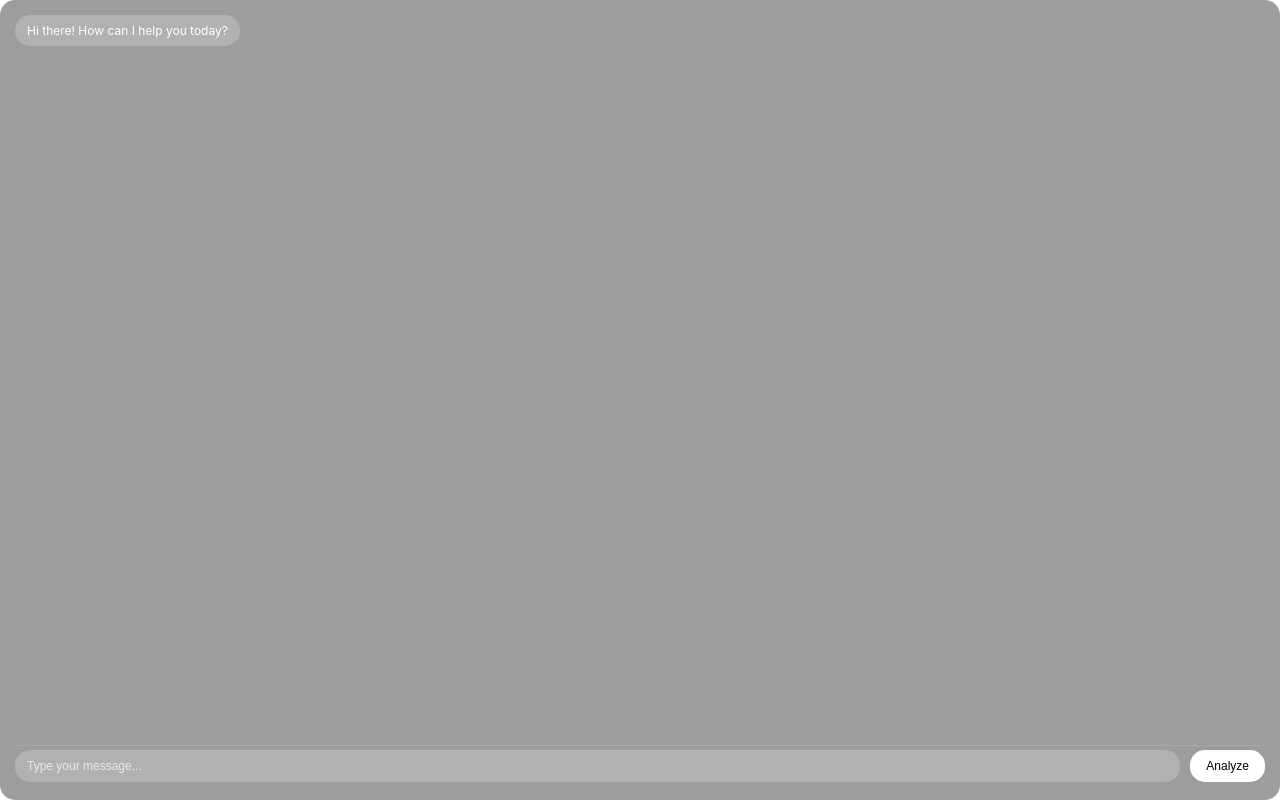
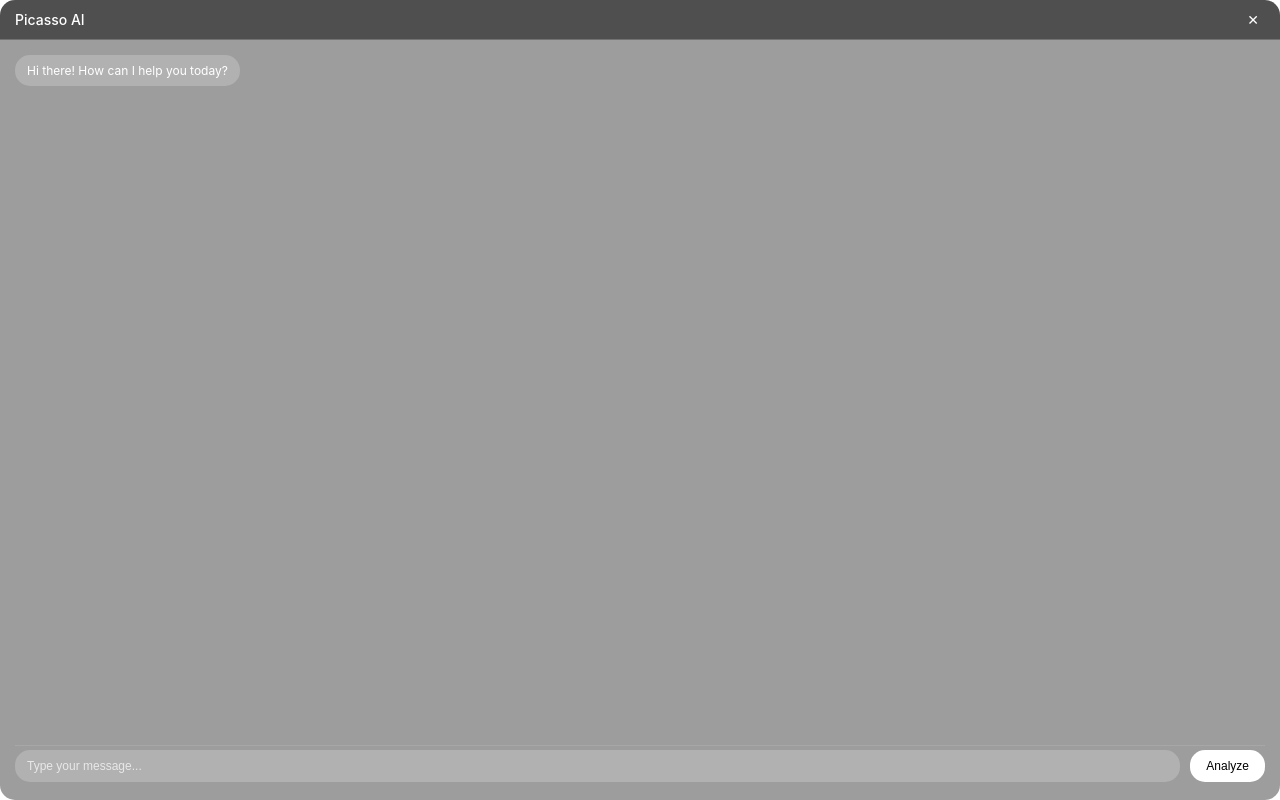
Before and after one commit to jennnniferkuang/picassa, an Electron app: page UI/index.html in a window 1280 px wide. Drawn offline with Linux system fonts and the light colour scheme.

Commit message:
Added Navbar and Button Close Functionality (Doesn't work lmao)

```diff
--- a/UI/index.html
+++ b/UI/index.html
@@ -6,6 +6,10 @@
     <link rel="stylesheet" href="styles.css" />
   </head>
   <body>
+    <div id="navbar">
+      <div class="navbar-title">Picasso AI</div>
+      <div id="close-icon" class="navbar-icon">✕</div>
+    </div>
     <div id="chat-container">
       <div id="messages">
         <div class="message bot">Hi there! How can I help you today?</div>
--- a/UI/renderer.js
+++ b/UI/renderer.js
@@ -1,9 +1,17 @@
 const messages = document.getElementById("messages");
 const messageInput = document.getElementById("message-input");
 const sendButton = document.getElementById("send-button");
+const closeIcon = document.getElementById("close-icon");
 
 // Backend URL - adjust this to match your Flask server
 const BACKEND_URL = 'http://localhost:5001';
+
+// Close app functionality
+closeIcon.addEventListener("click", () => {
+  // Send message to main process to close the app
+  const { ipcRenderer } = require('electron');
+  ipcRenderer.send('app-close');
+});
 
 /**
  * Parses a complete string with markdown and converts it to HTML.
--- a/UI/styles.css
+++ b/UI/styles.css
@@ -18,11 +18,52 @@ body {
   background: transparent;
 }
 
+#navbar {
+  -webkit-app-region: drag;
+  display: flex;
+  justify-content: space-between;
+  align-items: center;
+  padding: 10px 15px;
+  background-color: rgba(60, 60, 60, 0.9);
+  border-bottom: 1px solid rgba(255, 255, 255, 0.2);
+  height: 40px;
+  box-sizing: border-box;
+  border-radius: 15px 15px 0 0;
+}
+
+.navbar-title {
+  color: white;
+  font-size: 14px;
+  font-weight: 500;
+  -webkit-app-region: no-drag;
+}
+
+.navbar-icon {
+  color: white;
+  font-size: 14px;
+  width: 24px;
+  height: 24px;
+  display: flex;
+  align-items: center;
+  justify-content: center;
+  cursor: pointer;
+  -webkit-app-region: no-drag;
+  transition: all 0.2s ease;
+  border-radius: 50%;
+  background-color: transparent;
+}
+
+.navbar-icon:hover {
+  background-color: rgba(255, 255, 255, 0.2);
+  color: #ff4444;
+  transform: scale(1.1);
+}
+
 #chat-container {
   -webkit-app-region: drag;
   background-color: rgba(60, 60, 60, 0.5);
-  border-radius: 15px;
-  height: 100vh;
+  border-radius: 0 0 15px 15px;
+  height: calc(100vh - 40px);
   display: flex;
   flex-direction: column;
   overflow: hidden;
```
